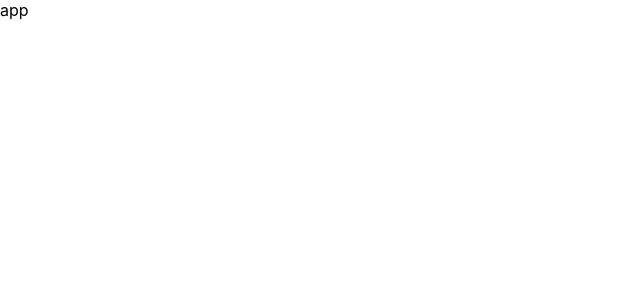
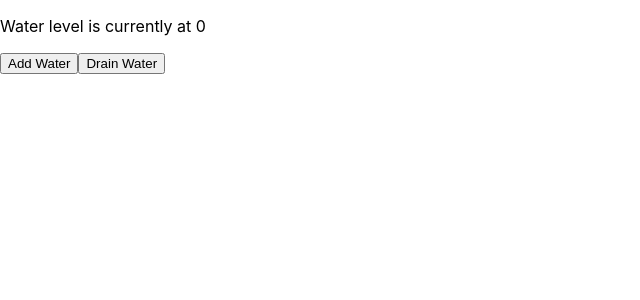
Before and after one commit to DanielKolodziej/bathtub_assessment, a React (Create React App) app: page / in a window 1280 px wide. Shown: the top 300 px of the page, without its empty margins (0-640 px from the left). Built offline with nearby package versions, Linux system fonts and the light colour scheme.

Commit message:
setup Components folder with Bathtub Component

```diff
--- a/src/App.js
+++ b/src/App.js
@@ -1,8 +1,9 @@
 import './App.css';
+import { Bathtub } from './Components/Bathtub';
 
 function App() {
   return (
-    <div>app</div>
+    <Bathtub />
   );
 }
 
--- /dev/null
+++ b/src/Components/Bathtub.js
@@ -0,0 +1,19 @@
+import React, { useState } from 'react';
+
+export const Bathtub = () => {
+    const [waterLevel, setWaterLevel] = useState(0);
+    const [message, setMessage] = useState('');
+    const full = 5;
+
+    return (
+        <div>
+            <p>Water level is currently at {waterLevel}</p>
+            <button onClick={() => console.log('increaseWaterLevel')}>
+                Add Water
+            </button>
+            <button onClick={() => console.log('decreaseWaterLevel')}>
+                Drain Water
+            </button>
+        </div>
+    );
+}
```
